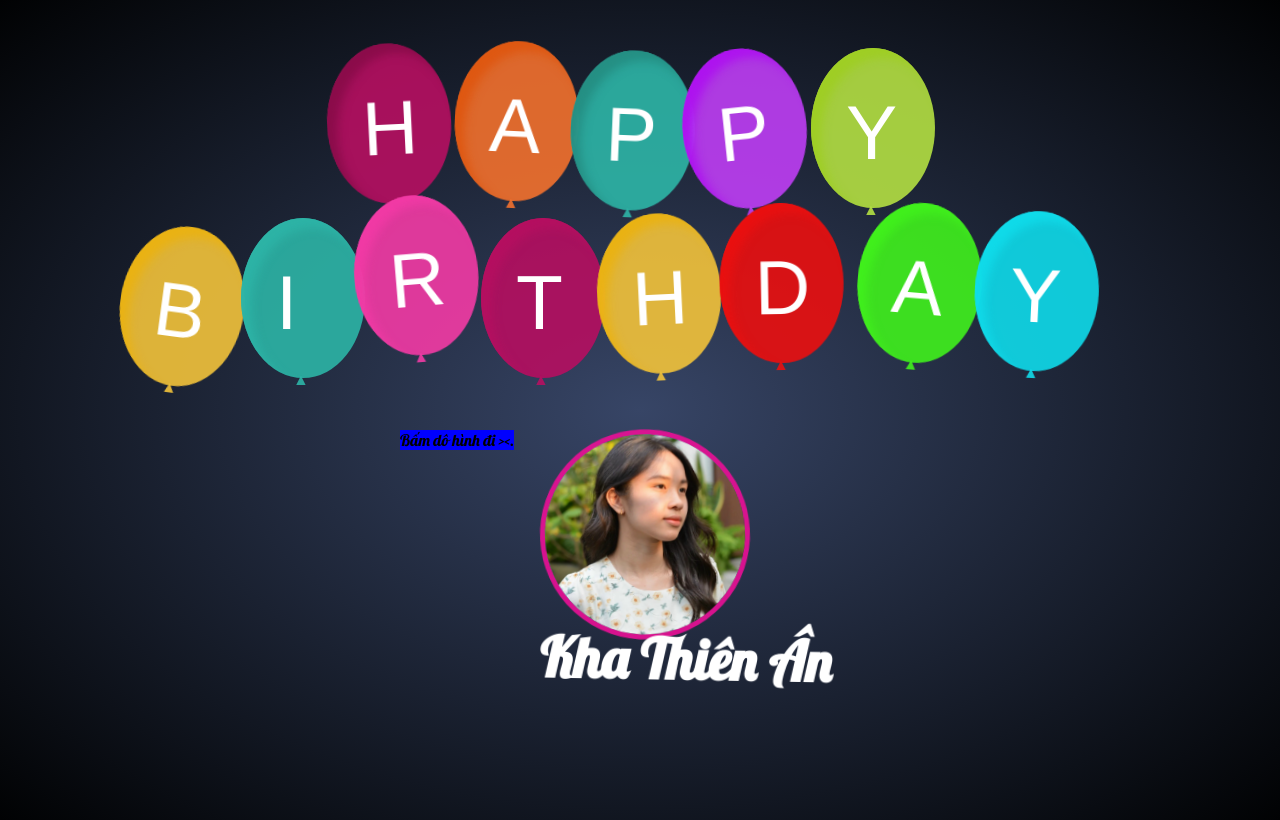
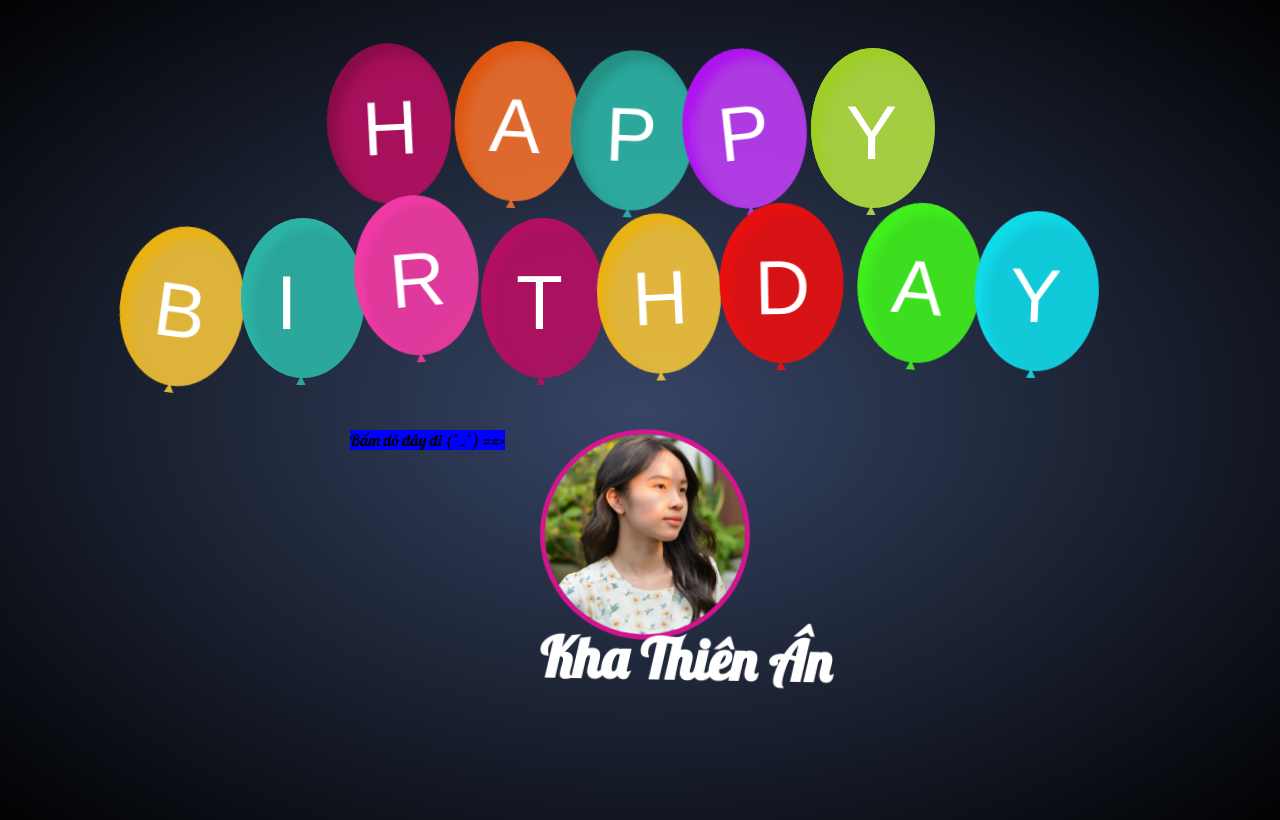
Before and after one commit to doddat/bamvo, a plain HTML site: page MyBirthday/MyBirthday.html in a window 1280 px wide. Drawn offline with nearby package versions, Linux system fonts and the light colour scheme; a web font is replaced by a local one.

Commit message:
first commit

```diff
--- a/MyBirthday/MyBirthday.html
+++ b/MyBirthday/MyBirthday.html
@@ -66,8 +66,8 @@
                     <source src="music.mp3" type="audio/mpeg">
                     <source src="music.ogg" type="audio/ogg">
                 </audio>
-                <div style="position:fixed; left:400px; top: 430px; background-color:blue;">
-                    Bấm dô hình đi ><.
+                <div style="position:fixed; left:350px; top: 430px; background-color:blue;">
+                    Bấm dô đây đi (^_^) ==>
                     </div>
         </div>
         <script>
```
